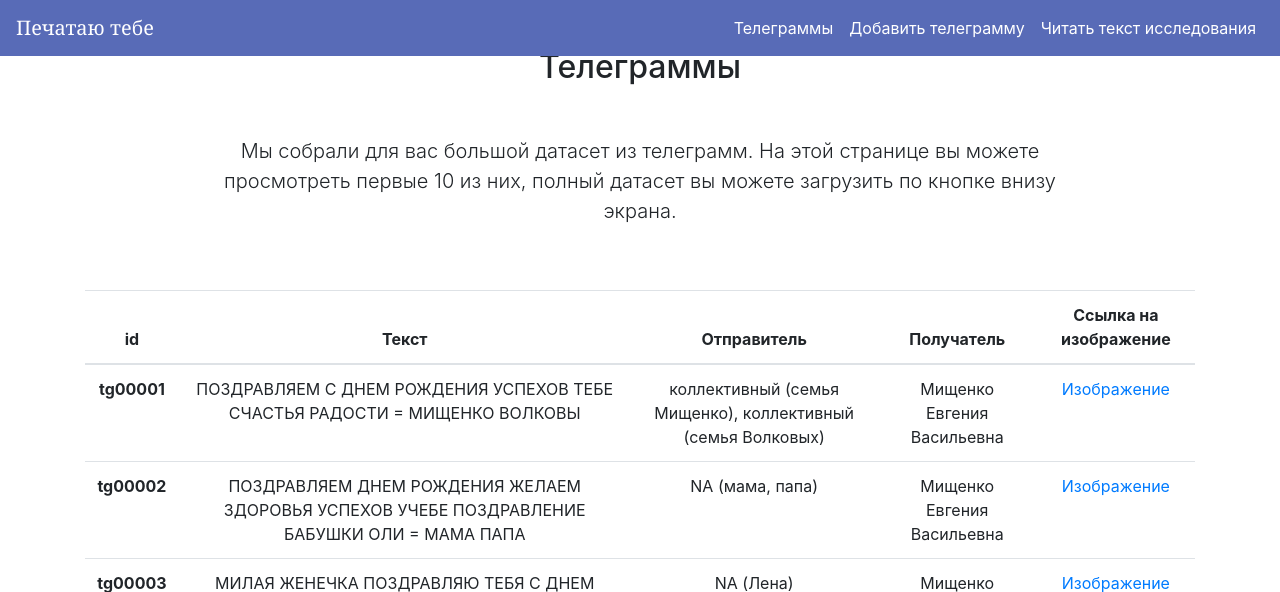
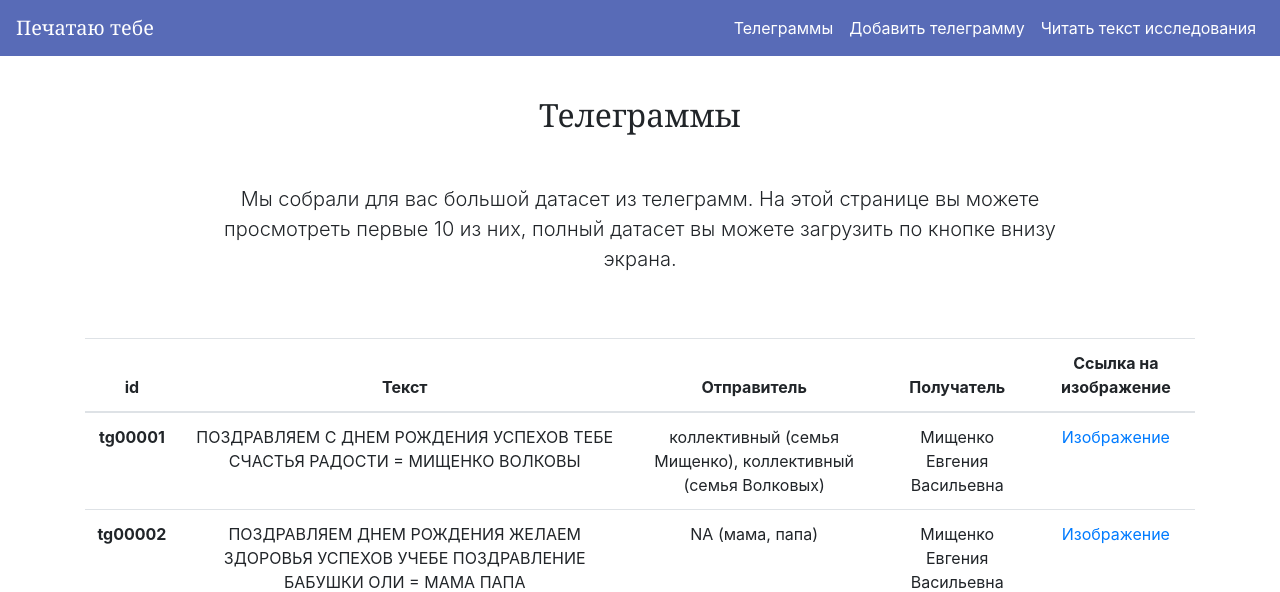
Before and after one commit to arstotrix/webdev2022, a Flask app: page /telegrams in a window 1280 px wide. Shown: the top 592 px of the page. Run offline with Flask 2, Linux system fonts and the light colour scheme; some libraries are stand-ins or nearby versions.

Commit message:
navozhu krasotu

```diff
--- a/src/static/style.css
+++ b/src/static/style.css
@@ -4,6 +4,10 @@
     position: fixed;
     top: 0;
     width: 100%;
+}
+
+h1, h2, h3, h4 {
+    font-family: Georgia, 'Times New Roman', Times, serif;
 }
 
 html, body {
--- a/src/templates/add.html
+++ b/src/templates/add.html
@@ -12,7 +12,7 @@
 
     <div class="py-5 text-center">
 
-        <img class="d-block mx-auto mb-4" src="static/images/postal.jpg" alt="" width="900" height="440">
+        <img class="d-block mx-auto mb-4" src="static/images/postal.jpg" alt="" width="800" height="440">
 
         <h2>Поделитесь своей телеграммой</h2>
 
@@ -58,6 +58,8 @@
 
         </div>
 
+        <br>
+
         <div class="mb-3">
 
             <label for="contact">Как с вами можно связаться? * </label>
--- a/src/templates/longread.html
+++ b/src/templates/longread.html
@@ -85,6 +85,6 @@
         <p>Остальные результаты нашего исследования можно найти на нашем <a href="https://github.com/marinanastas/telegrams">Гитхабе</a>, а полный текст исследования можно прочитать по ссылке ниже.</p>
 
     </div>
-    <button class="btn btn-primary btn-lg" type="submit" style="text-align: center; margin-left: auto; margin-right: auto; margin-bottom: 1%; display: block;">Читать полностью</button>
+    <button class="btn btn-primary btn-lg" type="submit" style="text-align: center; margin-left: auto; margin-right: auto; margin-bottom: 2%; display: block;">Читать полностью</button>
 
 {% endblock %}
--- a/src/templates/telegrams.html
+++ b/src/templates/telegrams.html
@@ -41,7 +41,7 @@
 	</nav>
 
 
-    	<div class="py-5 text-center">
+    	<div class="py-5 text-center" style="margin-top: 3em;">
       	<h2>Телеграммы</h2>
       	<p class="lead">Мы собрали для вас большой датасет из телеграмм. На этой странице вы можете просмотреть первые 10
  из них, полный датасет вы можете загрузить по кнопке внизу экрана.</p>
```
Also changed, not shown: 1 other file.
